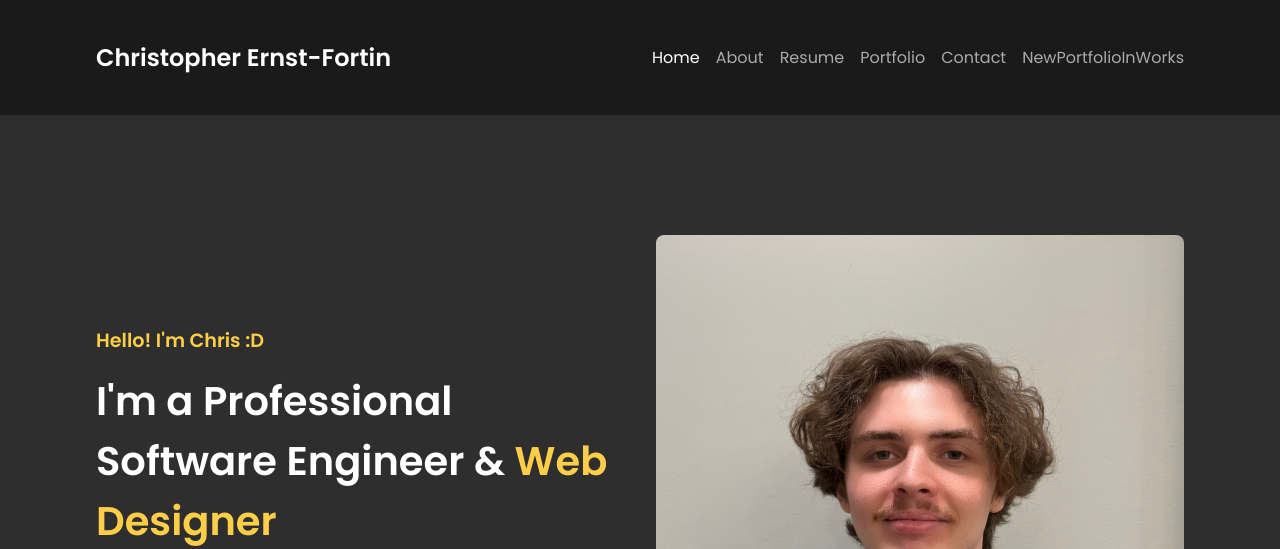
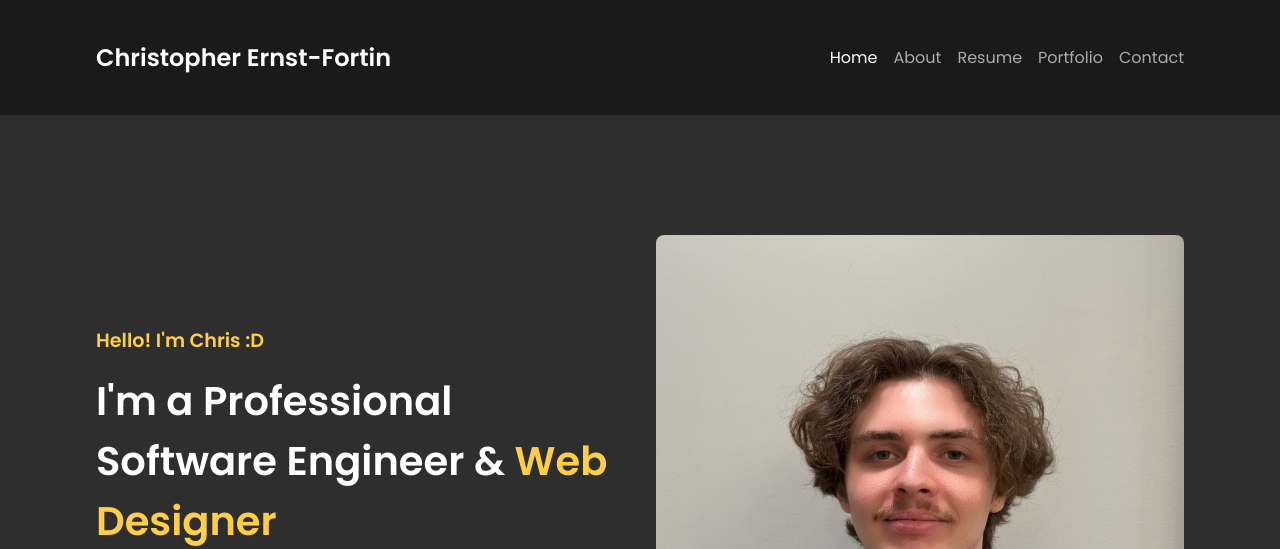
Before and after one commit to ernstc2/ernstc2.github.io, a plain HTML site: page index.html in a window 1280 px wide. Shown: the top 549 px of the page. Drawn offline with Linux system fonts and the light colour scheme.

Commit message:
Update index.html

```diff
--- a/index.html
+++ b/index.html
@@ -28,7 +28,7 @@
           <li><a href="#resume">Resume</a></li> <!-- NEW LINK IN NAV -->
           <li><a href="#portfolio">Portfolio</a></li>
           <li><a href="#contact">Contact</a></li>
-          <li><a href="testing/key.html">NewPortfolioInWorks</a></li>
+          <!--<li><a href="testing/key.html">NewPortfolioInWorks</a></li> a-->
         </ul>
       </nav>
     </div>
```
